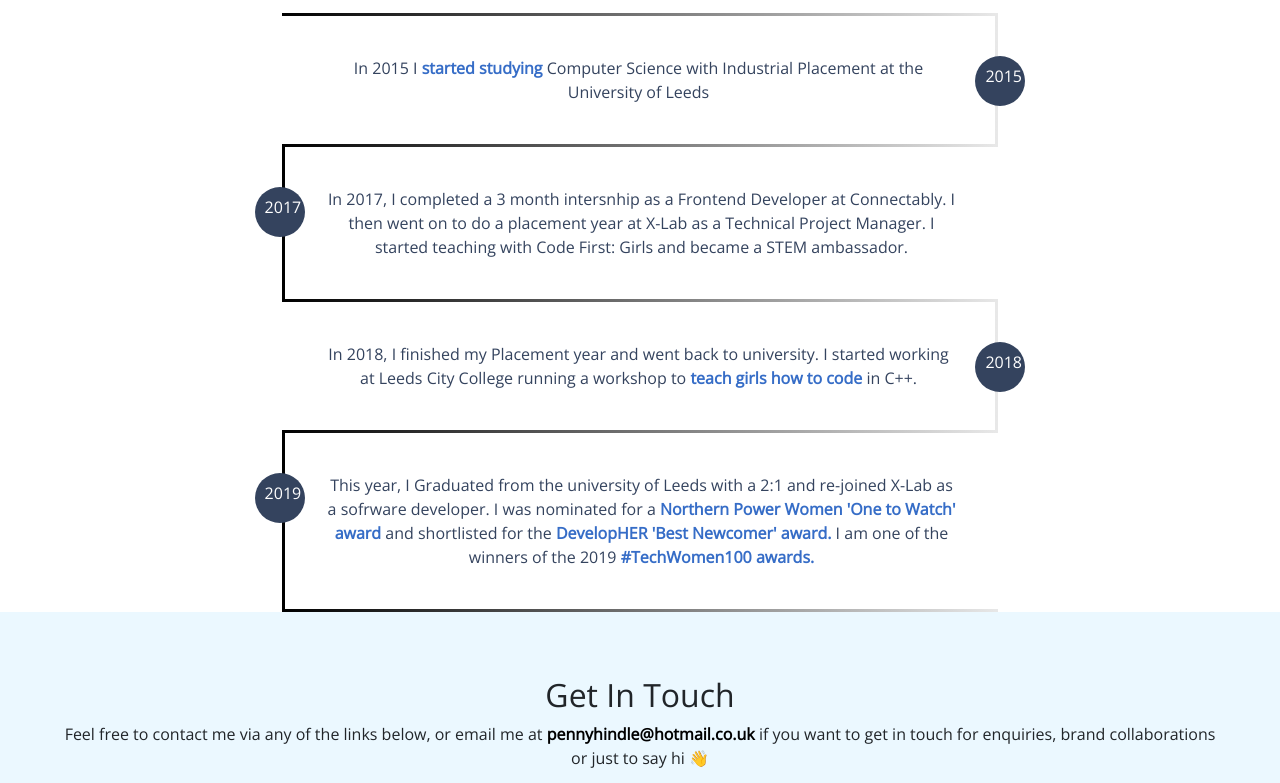
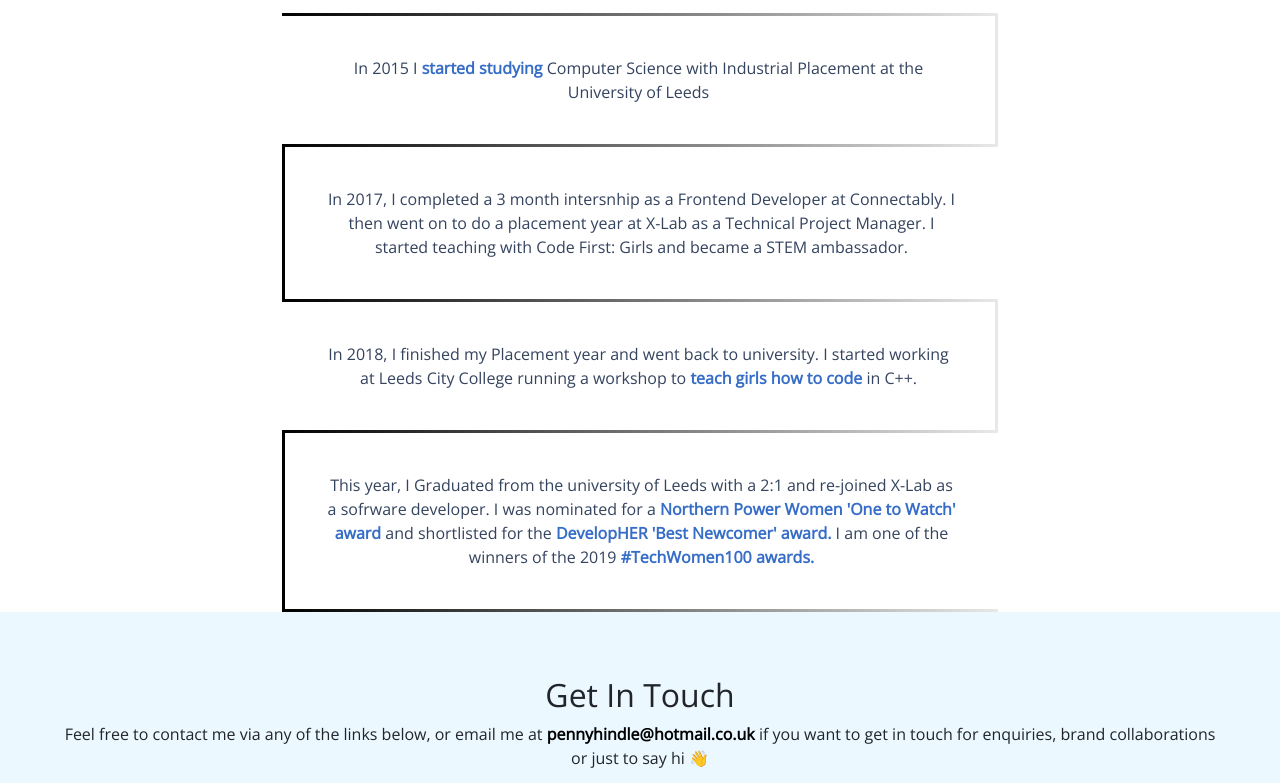
Before and after one commit to pennyhindle/blog, a plain HTML site: page index.html in a window 1280 px wide. Shown: the part 746-1529 px from the top of the page. Drawn offline with nearby package versions, Linux system fonts and the light colour scheme.

Commit message:
fix timeline

```diff
--- a/css/main.css
+++ b/css/main.css
@@ -141,7 +141,6 @@
 	 border-width: 3px;
 	 margin: 0;
 	 padding: 40px;
-	 counter-increment: section;
 	 position: relative;
 	 color: #34435e;
 }
@@ -153,7 +152,6 @@
   border-width: 3px;
   margin: 0;
   padding: 40px;
-  counter-increment: section;
   position: relative;
   color: #34435e;
 }
@@ -165,7 +163,6 @@
   border-width: 3px;
   margin: 0;
   padding: 40px;
-  counter-increment: section;
   position: relative;
   color: #34435e;
 }
@@ -177,33 +174,23 @@
   border-width: 3px;
   margin: 0;
   padding: 40px;
-  counter-increment: section;
   position: relative;
   color: #34435e;
 }
- .timeline-paragraph-1:before {
+ /* .timeline-paragraph-1:before {
 	 content: "2015";
 	 position: absolute;
 	 border-radius: 50%;
 	 padding: 10px;
-	 height: 50px;;
-	 width: 50px;;
+	 height: 50px;
+	 width: 50px;
 	 background-color: #34435e;
 	 text-align: center;
-	 line-height: 1.25em;
 	 color: #fff;
-	 font-size: 1em;
    left: 100%;
    margin-left: -20px;
 }
- /* .timeline-paragraph-1:nth-child(odd) {
-	 border-right: 3px solid;
-	 padding-left: 0;
-} */
- /* .timeline-paragraph-1:nth-child(odd):before {
-	 left: 100%;
-	 margin-left: -20px;
-} */
+
 .timeline-paragraph-2:before {
   content: "2017";
   position: absolute;
@@ -213,9 +200,7 @@
   width: 50px;;
   background-color: #34435e;
   text-align: center;
-  line-height: 1.25em;
   color: #fff;
-  font-size: 1em;
   right: 100%;
   margin-right: -20px;
 }
@@ -229,9 +214,7 @@
   width: 50px;;
   background-color: #34435e;
   text-align: center;
-  line-height: 1.25em;
   color: #fff;
-  font-size: 1em;
   left: 100%;
   margin-left: -20px;
 }
@@ -244,12 +227,10 @@
   width: 50px;;
   background-color: #34435e;
   text-align: center;
-  line-height: 1.25em;
   color: #fff;
-  font-size: 1em;
   right: 100%;
   margin-right: -20px;
-}
+} */
 
 .timeline-paragraph {
   color: #363e5c;
```
